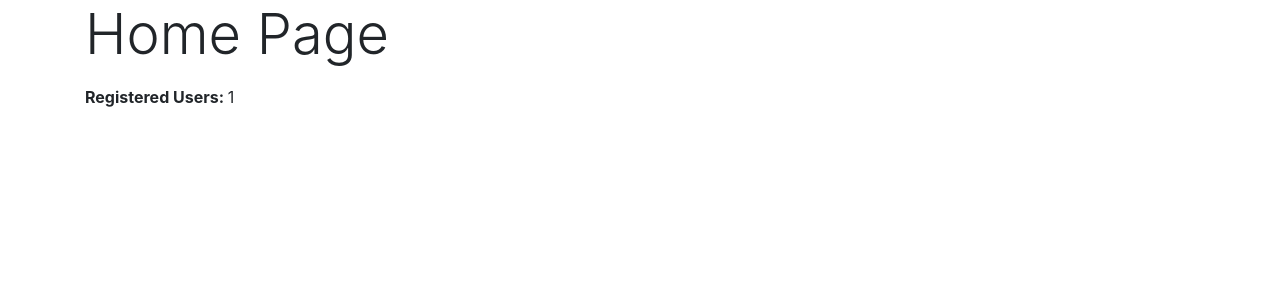
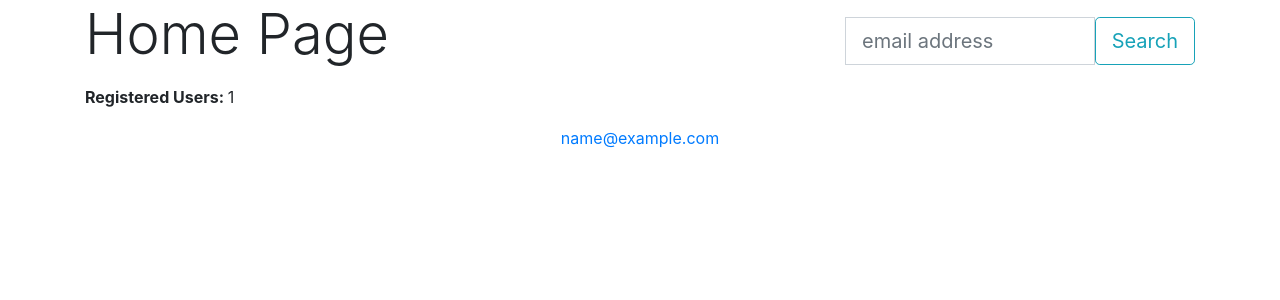
Before and after one commit to ZuuZaa/_vriendly, a Django app: template templates/core/index.html in a window 1280 px wide. Shown: the part 64-364 px from the top of the page. Run offline with Django 3.2, Linux system fonts and the light colour scheme; tables that the repository leaves empty hold one stand-in row (values such as "Sample post"); the template is opened without the code that fills it: values that come from a table or form of the project are taken from there, most other values are stand-ins (such as "Sample title", 1, 10 or a date in 2020); parts of the project's set-up code (start-up, migrations or seed data) failed here and were passed over; some libraries are stand-ins or nearby versions.

Commit message:
search user

```diff
--- a/account/urls.py
+++ b/account/urls.py
@@ -8,6 +8,7 @@ from account.views import (
             password_reset_done_view,
             password_confirm_view,
             profile_view,
+            user_profile_view,
             profile_edit_view,
 )
 
@@ -21,5 +22,6 @@ urlpatterns = [
     path('password/<int:uid>/<str:token>', password_confirm_view, name='password_confirm'),
 
     path('profile', profile_view, name='profile'),
-    path('profile/edit', profile_edit_view, name='profile_edit')
+    path('profile/edit', profile_edit_view, name='profile_edit'),
+    path('profile/<int:uid>', user_profile_view, name='user_profile'),
 ]
--- /dev/null
+++ b/core/forms.py
@@ -0,0 +1,4 @@
+from django import forms
+
+class SearchUserForm(forms.Form):
+    search_user = forms.CharField(max_length=150)
--- a/templates/core/index.html
+++ b/templates/core/index.html
@@ -1,13 +1,46 @@
 {% extends 'core/base.html' %}
+{% load widget_tweaks %}
 
 {% block title %}Home{% endblock %}
 
+{% block body %}
 
-{% block body %}
-<p class="display-4">Home Page</p>
-{% if user.is_authenticated %}
-<p>{{user.get_full_name}}, welcome.</p>
-{% endif %}
-<p><span class="font-weight-bold">Registered Users:  </span>{{count}}</p>
+<div class="row">
+    <div class="col-md-4 col-sm-12 mr-auto">
+        <p class="display-4">Home Page</p>
+        <p><span class="font-weight-bold">Registered Users: </span>{{count}}</p>
+    </div>
+    <div class="col-md-4 col-sm-12 ml-auto mt-3">
+        <form method="POST">
+            <div class="input-group input-group-lg">
+                {% csrf_token %}
+                {% for field in search_user_form %}
+                {{ field|add_class:"form-control input-lg" | append_attr:"placeholder:email address"}}
+                {% endfor %}
+                <span class="input-group-btn">
+                    <button class="btn btn-outline-info btn-lg" type="submit">Search</button>
+                </span>
+            </div>
+        </form>
+    </div>
+</div>
 
+<div class="row">
+    <div class="col">
+        {% if user.is_authenticated %}
+        <p>{{user.get_full_name}}, welcome.</p>
+        {% endif %}
+    </div>
+</div>
+<div class="row">
+    <div class="col-md-6 col-sm-12 mx-auto text-center">
+        {% if users %}
+        {% for user in users %}
+        <p><a href="{% url 'user_profile' user.id %}">{{user.email}}</a></p>
+        {% empty %}
+        user is not found
+        {% endfor %}
+        {% endif %}
+    </div>
+</div>
 {% endblock %}
```
Also changed, not shown: account/views.py (+10 -0 lines), core/views.py (+10 -0 lines), templates/account/password_reset_complete.html (deleted, +0 -22 lines), templates/account/profile_view.html (added, +20 -0 lines).
